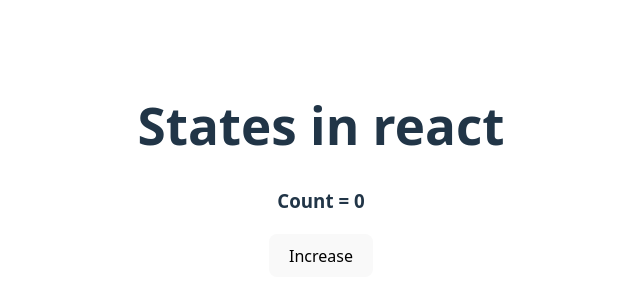
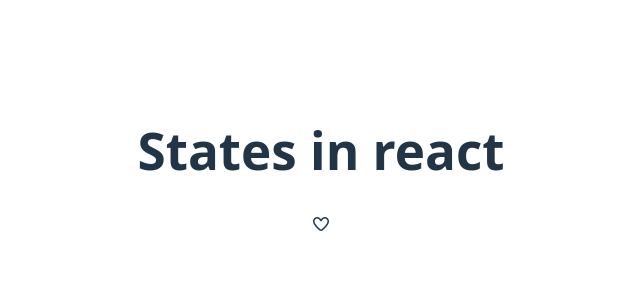
Before and after one commit to SAgNik-MonDA/MERN_STACK_Development, a React (Vite) app in the folder React/react-state/: page / in a window 1280 px wide. Shown: the part 230-530 px from the top of the page, without its empty margins (319-959 px from the left). Built offline with nearby package versions, Linux system fonts and the light colour scheme.

Commit message:
add file 15

```diff
--- a/React/react-state/index.html
+++ b/React/react-state/index.html
@@ -4,6 +4,7 @@
     <meta charset="UTF-8" />
     <link rel="icon" type="image/svg+xml" href="/vite.svg" />
     <meta name="viewport" content="width=device-width, initial-scale=1.0" />
+    <link rel="stylesheet" href="https://cdnjs.cloudflare.com/ajax/libs/font-awesome/7.0.1/css/all.min.css" integrity="sha512-2SwdPD6INVrV/lHTZbO2nodKhrnDdJK9/kg2XD1r9uGqPo1cUbujc+IYdlYdEErWNu69gVcYgdxlmVmzTWnetw==" crossorigin="anonymous" referrerpolicy="no-referrer" />
     <title>react-state</title>
   </head>
   <body>
--- a/React/react-state/src/App.jsx
+++ b/React/react-state/src/App.jsx
@@ -1,11 +1,14 @@
 import './App.css'
 import Counter from './Counter.jsx';
+import LikeButton from './LikeButton.jsx';
 
 function App() {
   return (
     <>
     <h1>States in react</h1>
-    <Counter />
+    {/* <Counter /> */}
+
+    <LikeButton />
     </>
   );
 }
--- /dev/null
+++ b/React/react-state/src/LikeButton.jsx
@@ -0,0 +1,23 @@
+import {useState} from "react";
+
+export default function LikeButton(){
+    let [isLiked,setLiked] = useState(false);
+    let toggleLike = () => {
+        setLiked(!isLiked);
+    }
+
+    let style = {
+        color:"red"
+    };
+    return (
+        <div>
+            <p onClick={toggleLike}>
+
+                {isLiked ? (
+                    <i className="fa-solid fa-heart" style={style}></i>
+                ) : (<i className="fa-regular fa-heart"></i>)}
+
+            </p>
+        </div>
+    );
+}
```
